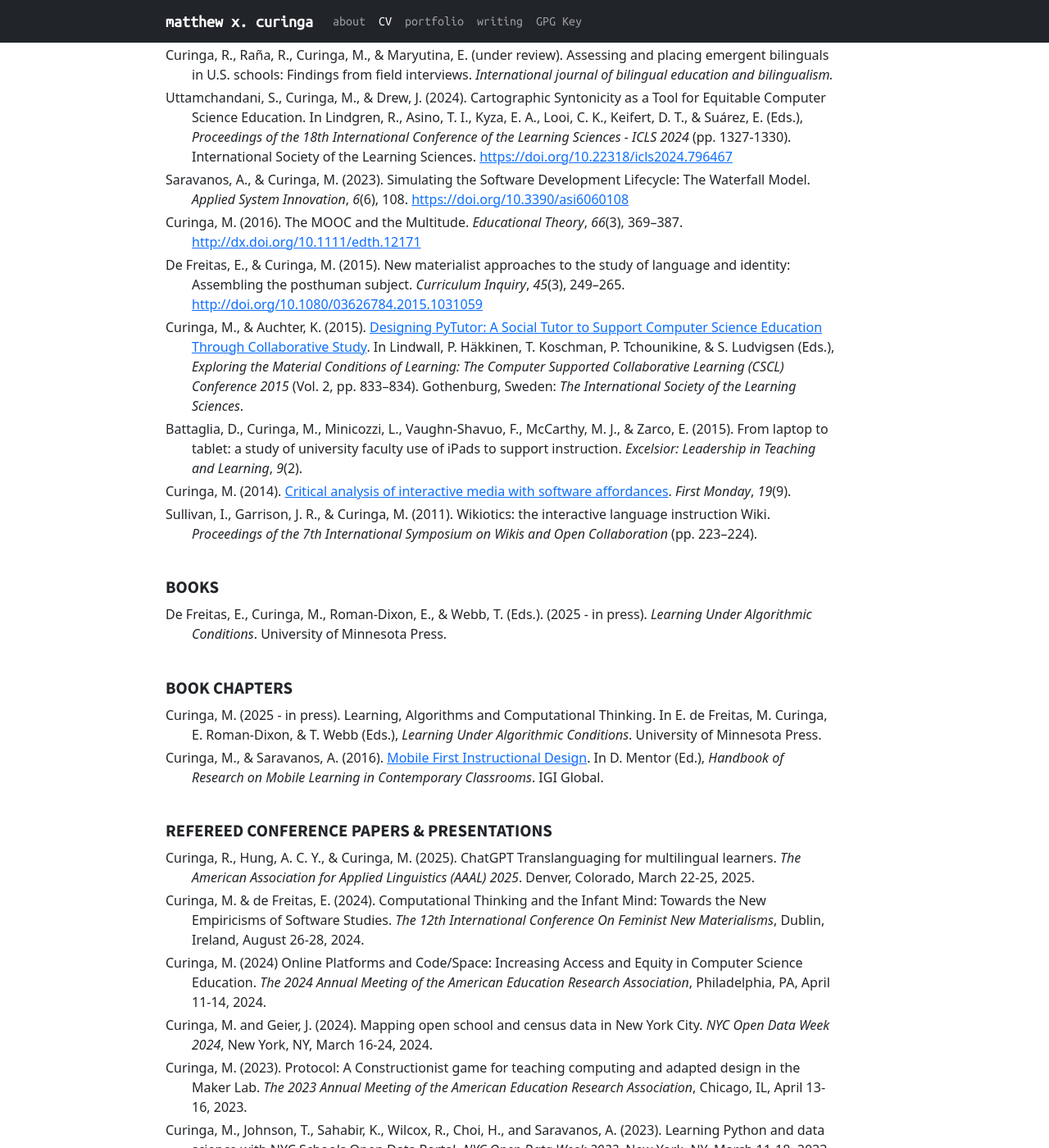
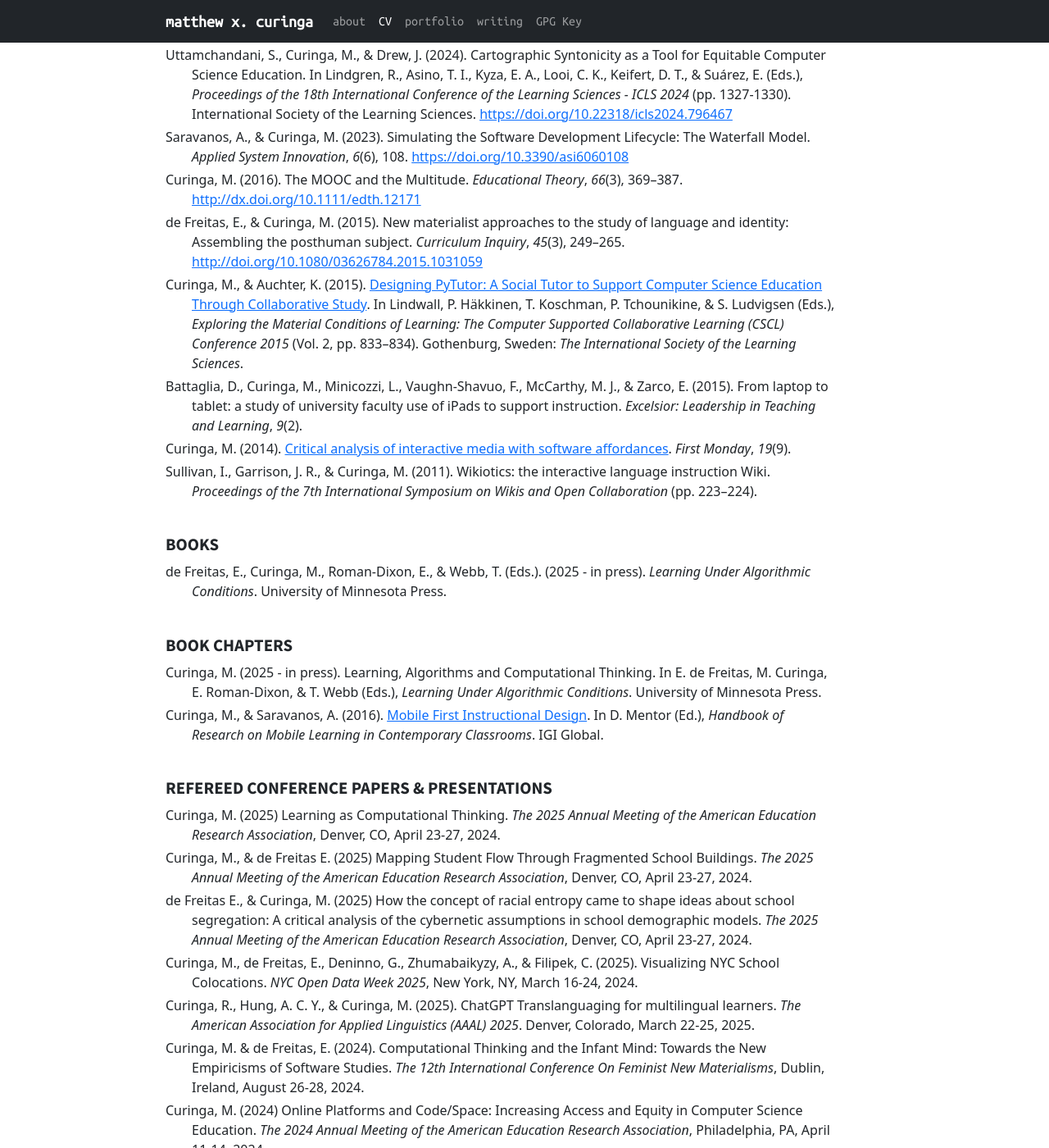
Before and after one commit to mcuringa/mcuringa.github.com, a Jekyll site: the page built from cv.md, in a window 1280 px wide and 1400 px high, scrolled down 835 px. Shown: the whole window at 82% size. Built offline with Jekyll 4.4.1, drawn with Linux system fonts in a browser that asks for light colours; some of the changed text lies outside the part shown.

Commit message:
updated CV, took out unfunded grants

```diff
--- a/_layouts/portfolio.html
+++ b/_layouts/portfolio.html
@@ -52,7 +52,8 @@
             <a class="nav-link dropdown-toggle" data-bs-toggle="dropdown" href="#" role="button"
               aria-expanded="false">Projects</a>
             <ul class="dropdown-menu">
-              {% for project in site.data.software | sort: "order" %}
+              {% assign projects = site.data.software | sort: "order" %}
+              {% for project in projects %}
               {% if project.portfolio == "1" %}
                 <li><a class="dropdown-item" href="{{project.link}}">{{project.title}}</a></li>
               {% endif %}
@@ -65,7 +66,8 @@
         <div class="d-md-block d-none">
           <h2 class="h4 bg-dark text-light text-center mb-0">Projects</h2>
           <div class="d-flex flex-wrap justify-content-between">
-            {% for project in site.data.software | sort: "order" %}
+            {% assign projects = site.data.software | sort: "order" %}
+            {% for project in projects %}
             {% if project.portfolio == "1" %}
             <a href="{{project.link}}" class="d-block border rounded-2 col-6"
                data-bs-toggle="tooltip" data-bs-title="{{project.title}}">
--- a/cv.md
+++ b/cv.md
@@ -83,16 +83,13 @@
 
 Refereed articles & proceedings
 -------------------------------
-
-Curinga, R., Raña, R., Curinga, M., & Maryutina, E. (under review). Assessing and placing emergent bilinguals in U.S. schools: Findings from field interviews. _International journal of bilingual education and bilingualism._
-
 Uttamchandani, S., Curinga, M., & Drew, J. (2024). Cartographic Syntonicity as a Tool for Equitable Computer Science Education. In Lindgren, R., Asino, T. I., Kyza, E. A., Looi, C. K., Keifert, D. T., & Suárez, E. (Eds.), _Proceedings of the 18th International Conference of the Learning Sciences - ICLS 2024_ (pp. 1327-1330). International Society of the Learning Sciences. <https://doi.org/10.22318/icls2024.796467>
 
 Saravanos, A., & Curinga, M. (2023). Simulating the Software Development Lifecycle: The Waterfall Model. _Applied System Innovation_, _6_(6), 108. <https://doi.org/10.3390/asi6060108>
 
 Curinga, M. (2016). The MOOC and the Multitude. _Educational Theory_, _66_(3), 369–387. <http://dx.doi.org/10.1111/edth.12171>
 
-De Freitas, E., & Curinga, M. (2015). New materialist approaches to the study of language and identity: Assembling the posthuman subject. _Curriculum Inquiry_, _45_(3), 249–265. <http://doi.org/10.1080/03626784.2015.1031059>
+de Freitas, E., & Curinga, M. (2015). New materialist approaches to the study of language and identity: Assembling the posthuman subject. _Curriculum Inquiry_, _45_(3), 249–265. <http://doi.org/10.1080/03626784.2015.1031059>
 
 Curinga, M., & Auchter, K. (2015). [Designing PyTutor: A Social Tutor to Support Computer Science Education Through Collaborative Study](https://www.isls.org/cscl2015/papers/CSCL2015ProceedingsVolume2.pdf). In Lindwall, P. Häkkinen, T. Koschman, P. Tchounikine, & S. Ludvigsen (Eds.), _Exploring the Material Conditions of Learning: The Computer Supported Collaborative Learning (CSCL) Conference 2015_ (Vol. 2, pp. 833–834). Gothenburg, Sweden: _The International Society of the Learning Sciences_.
 
@@ -104,7 +101,7 @@
 
 Books
 -----
-De Freitas, E., Curinga, M., Roman-Dixon, E., & Webb, T. (Eds.). (2025 - in press). _Learning Under Algorithmic Conditions_. University of Minnesota Press.
+de Freitas, E., Curinga, M., Roman-Dixon, E., & Webb, T. (Eds.). (2025 - in press). _Learning Under Algorithmic Conditions_. University of Minnesota Press.
 
 Book chapters
 -------------
@@ -114,6 +111,14 @@
 
 Refereed conference papers & presentations
 ------------------------------------------
+Curinga, M. (2025) Learning as Computational Thinking. _The 2025 Annual Meeting of the American Education Research Association_, Denver, CO, April 23-27, 2024.
+
+Curinga, M., & de Freitas E. (2025) Mapping Student Flow Through Fragmented School Buildings. _The 2025 Annual Meeting of the American Education Research Association_, Denver, CO, April 23-27, 2024.
+
+de Freitas E., & Curinga, M. (2025) How the concept of racial entropy came to shape ideas about school segregation: A critical analysis of the cybernetic assumptions in school demographic models. _The 2025 Annual Meeting of the American Education Research Association_, Denver, CO, April 23-27, 2024.
+
+Curinga, M., de Freitas, E., Deninno, G., Zhumabaikyzy, A., & Filipek, C. (2025). Visualizing NYC School Colocations. _NYC Open Data Week 2025_, New York, NY, March 16-24, 2024.
+
 Curinga, R., Hung, A. C. Y., & Curinga, M. (2025). ChatGPT Translanguaging for multilingual learners. _The American Association for Applied Linguistics (AAAL) 2025_. Denver, Colorado, March 22-25, 2025.
 
 Curinga, M. & de Freitas, E. (2024). Computational Thinking and the Infant Mind: Towards the New Empiricisms of Software Studies. _The 12th International Conference On Feminist New Materialisms_, Dublin, Ireland, August 26-28, 2024.
@@ -205,18 +210,16 @@
 
 Works in progress
 -----------------
+de Freitas, E., & Curinga, M. (under review). How the concept of racial entropy came to shape our ideas about segregation: Exposing the cybernetic assumptions in demographic models.
+
 Curinga, M., & de Freitas, E. (under review). Computational Thinking and the Infant Mind: Towards the New Empiricisms of Software Studies. _Learning, Media and Technology_.
 
-Curinga, M., Uttamchandani, S., & Drew, J. (under review). Examining the role of spatial justice in framing non-majors’ experiences with undergraduate computing. _The Technical Symposium 2025 on Computer Science Education_. Pittsburgh, Pennsylvania, Wed 26 February - Sat 1 March 2025.
-
-de Freitas, E., & Curinga, M. (in preparation). How the concept of racial entropy came to shape our ideas about segregation: Exposing the cybernetic assumptions in demographic models.
-
+Curinga, R., Raña, R., Curinga, M., & Maryutina, E. (under review). Assessing and placing emergent bilinguals in U.S. schools: Findings from field interviews. _International journal of bilingual education and bilingualism._
 
 </div>
 
 Software works
 --------------
-
 {% for work in site.data.software  | sort:"order" %}
 {% if work.cv == "1" %}
 <div class="row" markdown="0">
@@ -237,11 +240,6 @@
 -------------
 {% assign funded = site.data.grants | where: "funded", "1" %}
 {% include grant.html grants=funded %}
-
-Unfunded Grant Applications
----------------------------
-{% assign unfunded = site.data.grants | where: "funded", "0" %}
-{% include grant.html grants=unfunded %}
 
 Awards & Honors
 ---------------
```
Also changed, not shown: Gemfile.lock.
